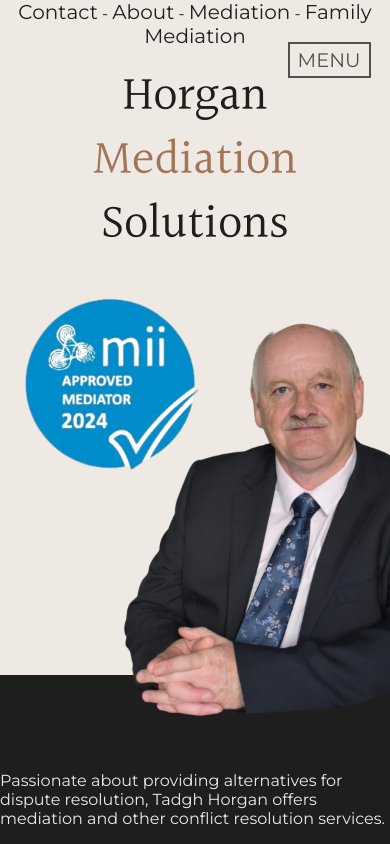
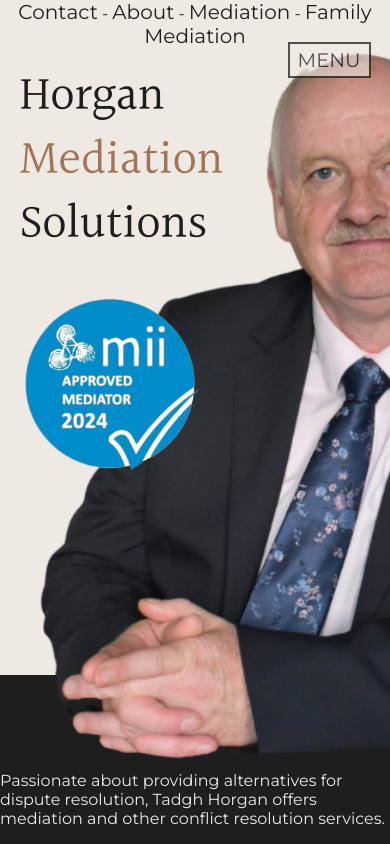
Before and after one commit to gondooley/horgan-mediation, a Next.js app: page / in a window 390 px wide. Built offline with nearby package versions, Linux system fonts and the light colour scheme.

Commit message:
iPhone portrait home and contact layouts

```diff
--- a/pages/index.js
+++ b/pages/index.js
@@ -1,7 +1,7 @@
 import React, { useEffect, useState } from 'react';
 import CompanyName from '@/components/branding/CompanyName';
 import about from '../text/about.json'
-import { PortraitView, LandscapeView, WideView, NarrowView, useViewportSize } from '@/utilities/viewportSizeHook';
+import { PortraitView, LandscapeView, WideView, NarrowView } from '@/utilities/viewportSizeHook';
 import '../styles/index.css'
 import { BrowserView, MobileView } from 'react-device-detect';
 import MIIApprovedImage from '@/components/branding/MIIApproved';
@@ -68,43 +68,6 @@
   );
 }
 
-// const FloatingMenu = () => {
-//   return (
-//     <div
-//     className='montserrat-font'
-//     style={{
-//       position: 'absolute',
-//       right: '5%',
-//       top: '10%',
-//       fontSize: '36px',
-//       lineHeight: '48px'
-//     }}>
-//       About<br />
-//       Mediation<br />
-//       Family Mediation<br />
-//       Contact<br />
-//     </div>
-//   );
-// }
-
-const HomeWide = () => {
-  return (
-    <div className='home-page'>
-      <Navigation />
-      <div className='float'>
-        <CompanyName />
-      </div>
-      <Desk />
-      <div className='on-desk'>
-        <MIIApprovedImage />
-      </div>
-      <TadghImageBrowser />
-      <DeskAboutContainer />
-    </div>
-  );
-}
-
-
 const HomePortrait = () => {
   return (
     <div className='home-page'>
@@ -118,8 +81,8 @@
           textAlign: 'center'
         }}>
           <CompanyName style={{
-            fontSize: '48px',
-            lineHeight: '64px'
+            fontSize: '36px',
+            lineHeight: '48px'
           }} />
         </div>
       </div>
@@ -181,6 +144,57 @@
   );
 }
 
+const HomeWide = () => {
+  return (
+    <div className='home-page'>
+      <Navigation />
+      <div className='float'>
+        <CompanyName />
+      </div>
+      <Desk />
+      <div className='on-desk'>
+        <MIIApprovedImage />
+      </div>
+      <TadghImageBrowser />
+      <DeskAboutContainer />
+    </div>
+  );
+}
+
+const HomeNarrow = () => {
+  return (
+    <div className='home-page-narrow'>
+      <Navigation />
+      <div style={{
+        display: 'flex',
+        justifyContent: 'left',
+      }}>
+        <div style={{
+          marginTop: '2vh',
+          marginLeft: '5vw',
+          textAlign: 'left'
+        }}>
+          <CompanyName style={{
+            fontSize: '48px',
+            lineHeight: '64px'
+          }} />
+        </div>
+      </div>
+      <Desk />
+      <TadghImageBrowser />
+      <div style={{
+        position: 'absolute',
+        top: '35vh',
+        left: '5vw',
+        width: '180px',
+        height: '180px',
+      }}>
+        <MIIApprovedImage />
+      </div>
+    </div>
+  );
+}
+
 const HomeLayout = () => {
 
   return (
@@ -198,7 +212,7 @@
           <HomeWide />
         </WideView>
         <NarrowView>
-          <HomePortrait />
+          <HomeNarrow />
         </NarrowView>
       </BrowserView>
     </PageWithMenu>
--- a/styles/index.css
+++ b/styles/index.css
@@ -6,11 +6,11 @@
   height: 400px;
   width: auto;
   bottom: 15%;
-  right: -100px;
+  right: -120px;
 }
 
 img.tadgh-browser {
-  height: 90%;
+  height: 85%;
   width: auto;
   top: 5%;
   left: 50%;
@@ -73,6 +73,10 @@
   min-height: 500px;
 }
 
+.home-page-narrow {
+  min-height: 800px;
+}
+
 .margin-double {
   margin: 48px;
 }
```
Also changed, not shown: pages/contact.js (+7 -3 lines).
